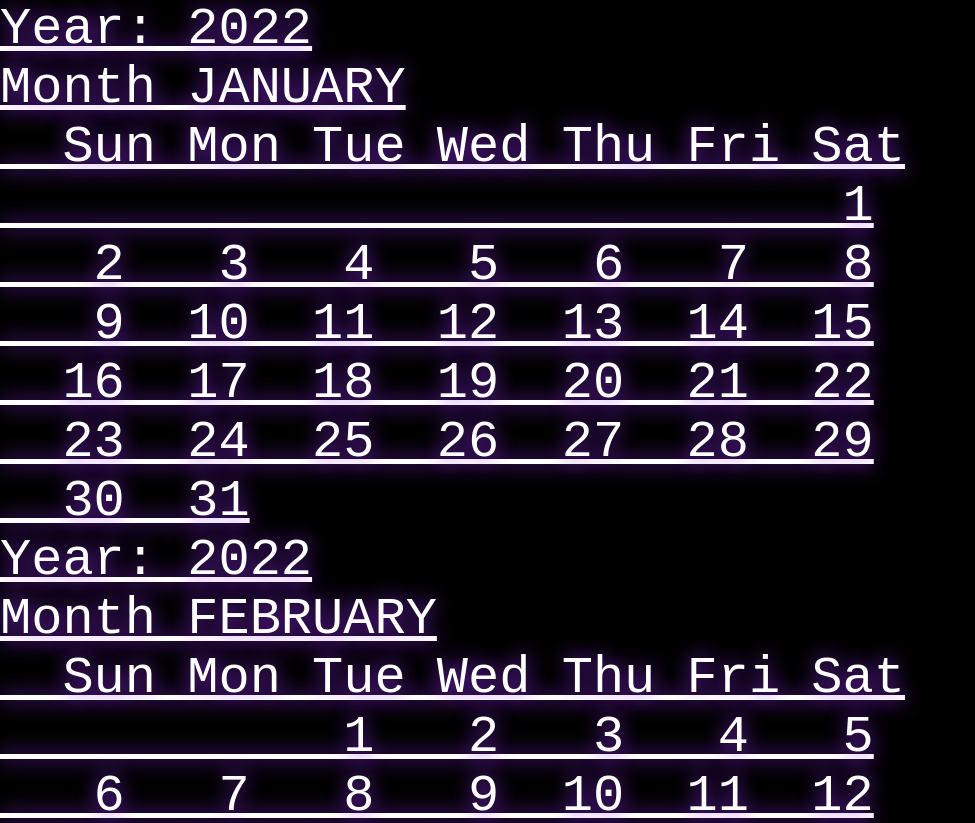
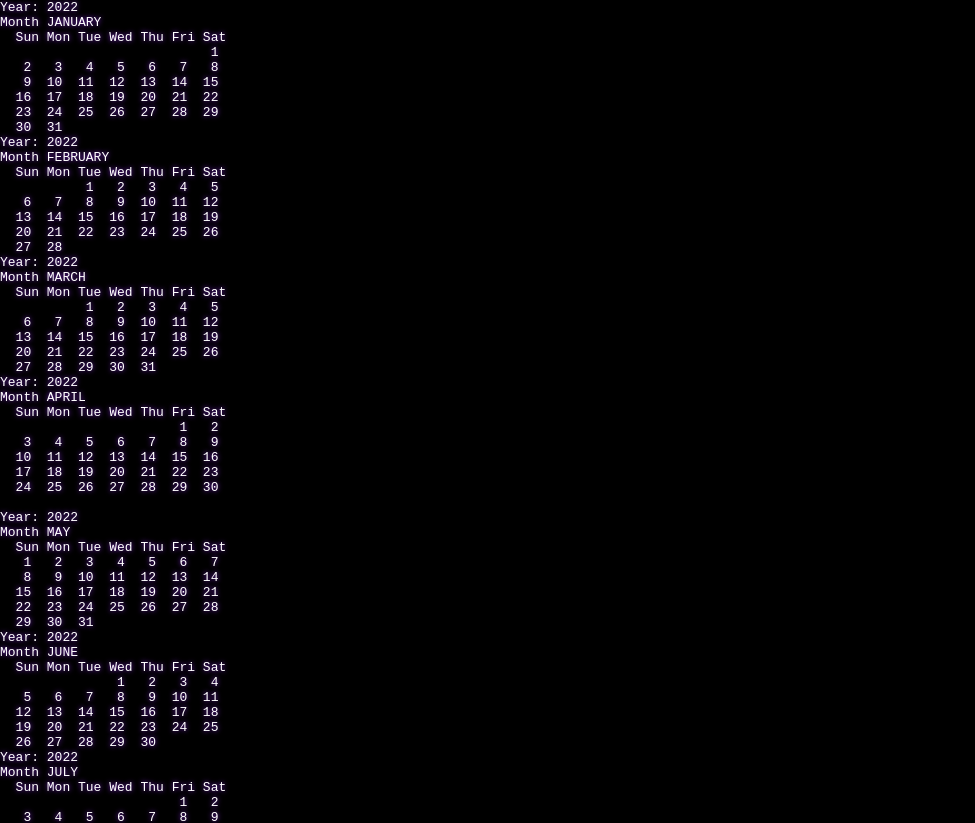
Before and after one commit to PositiveViber/site, a plain HTML site: page year2022.html in a window 1280 px wide. Shown: the top 823 px of the page, without its empty margins (0-975 px from the left). Drawn offline with Linux system fonts and the light colour scheme.

Commit message:
Update year2022.html

```diff
--- a/year2022.html
+++ b/year2022.html
@@ -4,7 +4,7 @@
 <link rel="stylesheet" href="css\main.css">
 <link rel="icon" href="img\me.png">
 </head>
-<body class = "text-font2">
+<body class = "calandar">
 <pre>
 Year: 2022
 Month JANUARY
```
